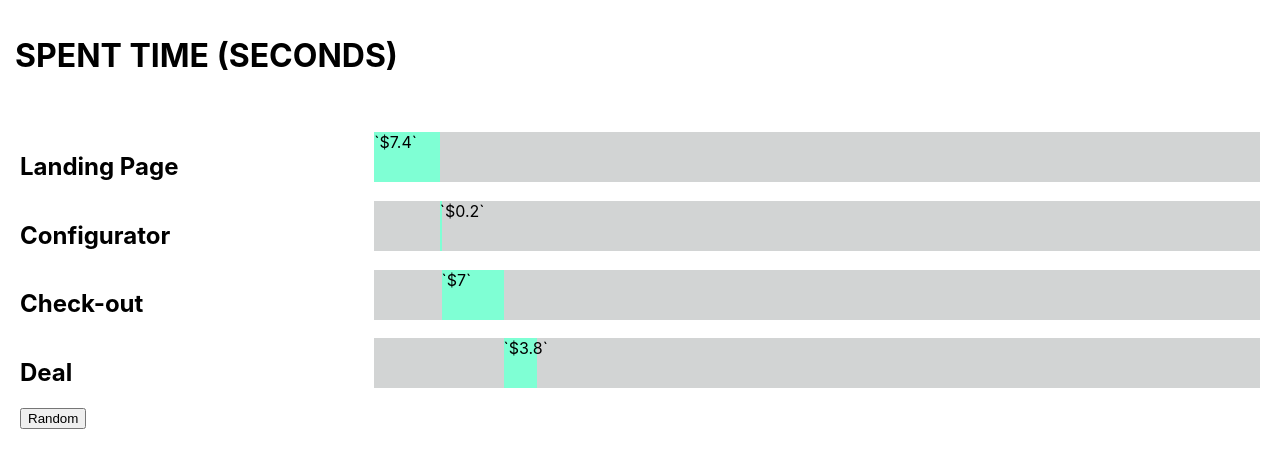
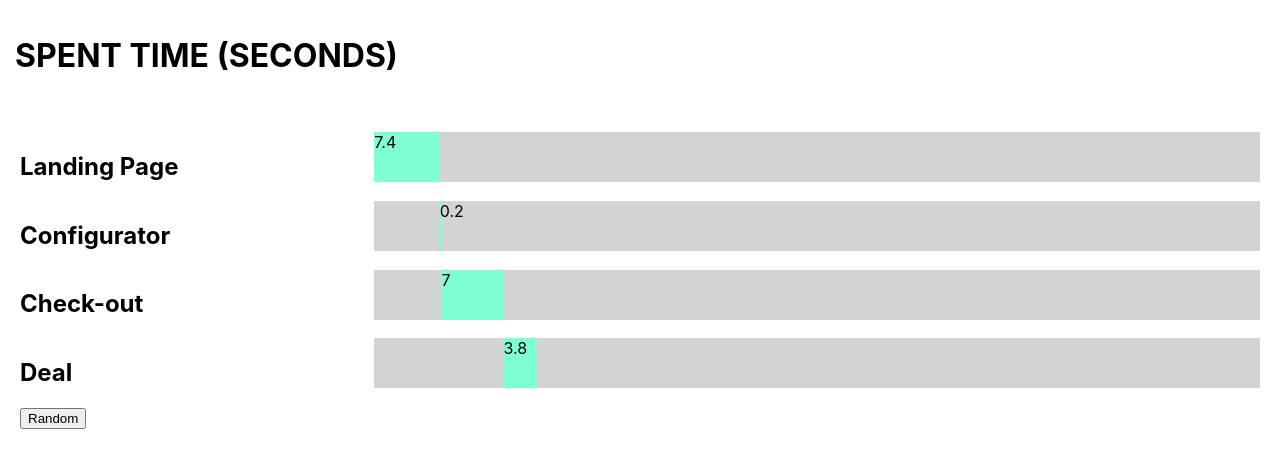
Before and after one commit to OlgaStakhova/stakhova230922, a React (Create React App) app: page / in a window 1280 px wide. Shown: the top 468 px of the page. Built offline with nearby package versions, Linux system fonts and the light colour scheme.

Commit message:
refactoring

```diff
--- a/src/App.tsx
+++ b/src/App.tsx
@@ -54,7 +54,7 @@ function App() {
           <div className="field-wrapper">
             <div
               className="value-position"
-              style={{width: `${item.time}%`, left: `${item.padd}%`}}>`${item.time}`</div>
+              style={{width: `${(item.time + item.padd > 100) ? 100 - item.padd : item.time}%`, left: `${item.padd}%`}}>{item.time}</div>
           </div>
 
         </div>) )}
```
Also changed, not shown: 1 other file (tests, documents, lock files or other folders).
